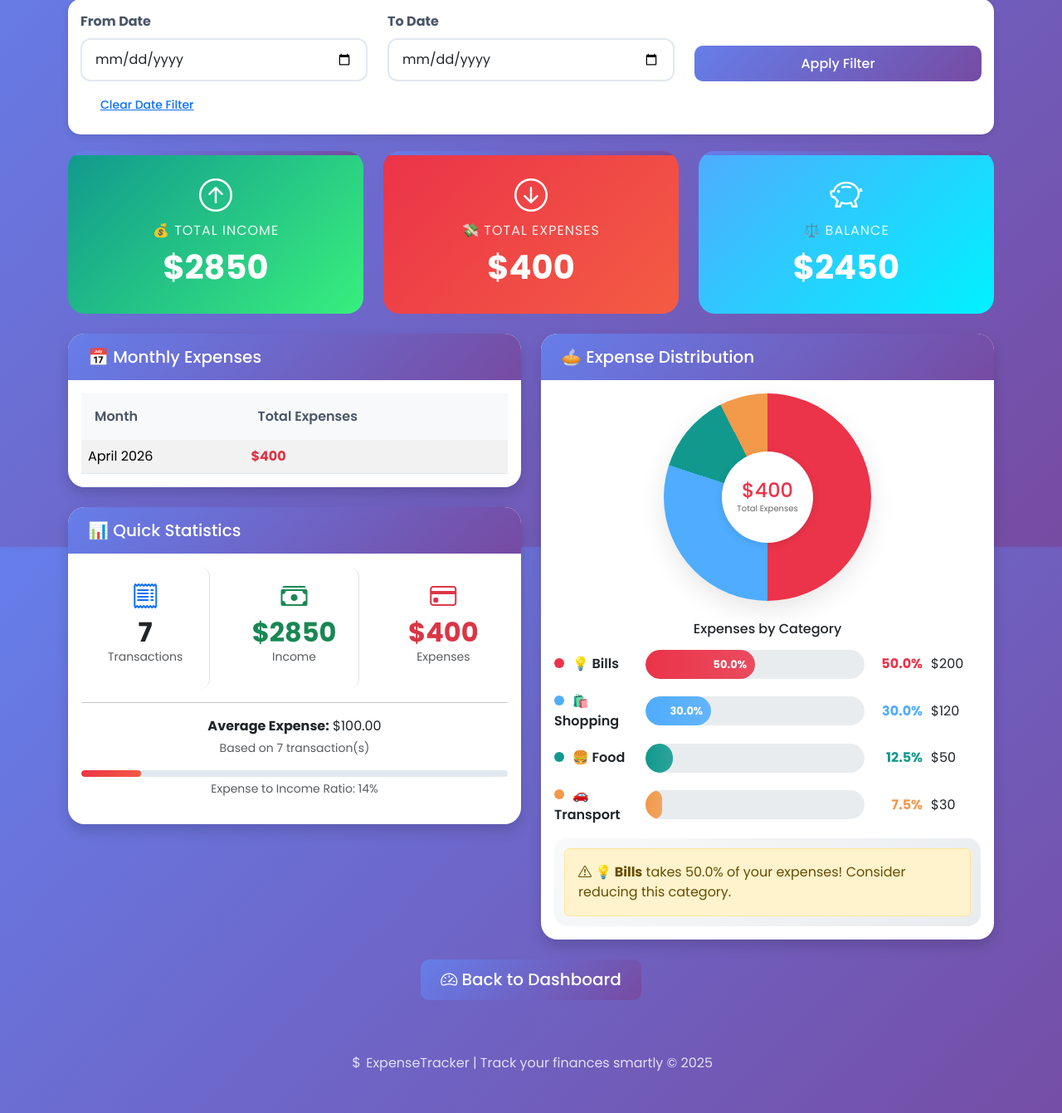
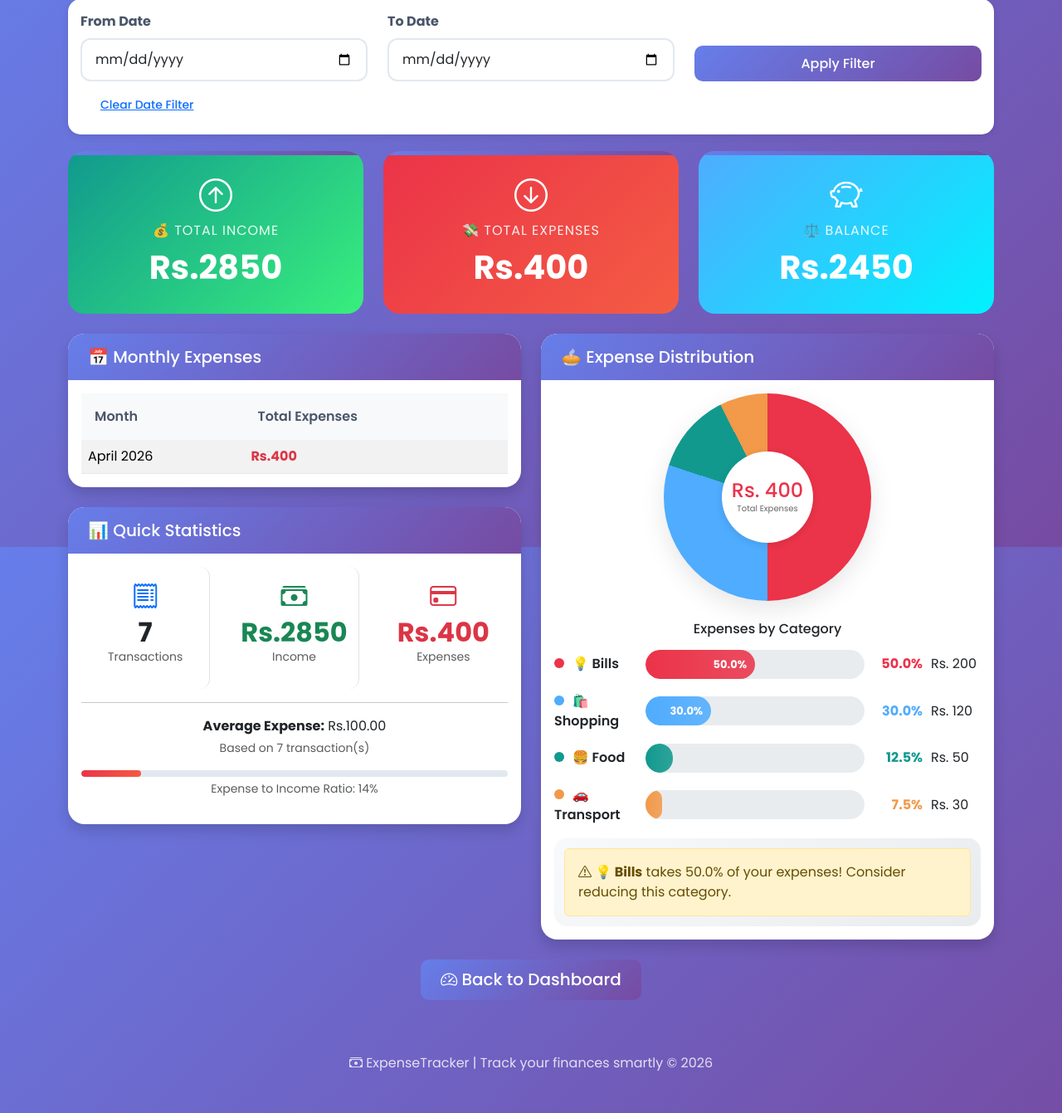
Before and after one commit to Prabhani-Jayakody/WebApp-Assignment, a Django app: page /transactions/reports/ in a window 1280 px wide. Shown: the part 141-1482 px from the top of the page at 83% size. Run offline with Django 5.2, Linux system fonts and the light colour scheme; a user stored in the database is signed in; data comes from the database, SQL or seed files in the repository; both versions use the stored data as it was after the commit.

Commit message:
Update all dollar values to Sri Lankan Rupees (Rs) in UI

```diff
--- a/templates/base.html
+++ b/templates/base.html
@@ -87,7 +87,7 @@
     </div>
 
     <footer>
-        <p><i class="bi bi-currency-dollar"></i> ExpenseTracker | Track your finances smartly © 2025</p>
+        <p><i class="bi bi-cash-stack"></i> ExpenseTracker | Track your finances smartly © 2026</p>
     </footer>
 
     <script src="https://cdn.jsdelivr.net/npm/bootstrap@5.3.0-alpha1/dist/js/bootstrap.bundle.min.js"></script>
--- a/transactions/templates/transactions/list.html
+++ b/transactions/templates/transactions/list.html
@@ -71,7 +71,7 @@
                         <td>{{ t.category }}</td>
                         <td>{{ t.description|default:"-" }}</td>
                         <td class="{% if t.type == 'income' %}text-success{% else %}text-danger{% endif %} fw-bold">
-                            {% if t.type == 'income' %}+{% else %}-{% endif %} ${{ t.amount }}
+                            {% if t.type == 'income' %}+{% else %}-{% endif %} Rs.{{ t.amount }}
                         </td>
                         <td>
                             <a href="{% url 'edit_transaction' t.pk %}" class="btn btn-warning btn-sm" title="Edit">
--- a/transactions/templates/transactions/reports.html
+++ b/transactions/templates/transactions/reports.html
@@ -155,21 +155,21 @@
         <div class="stat-card income text-center">
             <i class="bi bi-arrow-up-circle fs-1"></i>
             <p>💰 Total Income</p>
-            <h3>${{ total_income|default:"0" }}</h3>
+            <h3>Rs.{{ total_income|default:"0" }}</h3>
         </div>
     </div>
     <div class="col-md-4">
         <div class="stat-card expense text-center">
             <i class="bi bi-arrow-down-circle fs-1"></i>
             <p>💸 Total Expenses</p>
-            <h3>${{ total_expenses|default:"0" }}</h3>
+            <h3>Rs.{{ total_expenses|default:"0" }}</h3>
         </div>
     </div>
     <div class="col-md-4">
         <div class="stat-card balance text-center">
             <i class="bi bi-piggy-bank fs-1"></i>
             <p>⚖️ Balance</p>
-            <h3>${{ balance|default:"0" }}</h3>
+            <h3>Rs.{{ balance|default:"0" }}</h3>
         </div>
     </div>
 </div>
@@ -190,7 +190,7 @@
                                 {% for item in monthly_summary %}
                                 <tr>
                                     <td>{{ item.month|date:"F Y" }}</td>
-                                    <td class="text-danger fw-bold">${{ item.total }}</td>
+                                    <td class="text-danger fw-bold">Rs.{{ item.total }}</td>
                                 </tr>
                                 {% endfor %}
                             </tbody>
@@ -218,21 +218,21 @@
                     <div class="col-4">
                         <div class="stat-item border-end">
                             <i class="bi bi-cash-stack fs-2 text-success"></i>
-                            <h3 class="stat-number text-success mb-0">${{ total_income|default:"0" }}</h3>
+                            <h3 class="stat-number text-success mb-0">Rs.{{ total_income|default:"0" }}</h3>
                             <p class="text-muted small">Income</p>
                         </div>
                     </div>
                     <div class="col-4">
                         <div class="stat-item">
                             <i class="bi bi-credit-card fs-2 text-danger"></i>
-                            <h3 class="stat-number text-danger mb-0">${{ total_expenses|default:"0" }}</h3>
+                            <h3 class="stat-number text-danger mb-0">Rs.{{ total_expenses|default:"0" }}</h3>
                             <p class="text-muted small">Expenses</p>
                         </div>
                     </div>
                 </div>
                 <hr>
                 <div class="text-center">
-                    <p class="mb-1"><strong>Average Expense:</strong> ${{ avg_expense|default:"0" }}</p>
+                    <p class="mb-1"><strong>Average Expense:</strong> Rs.{{ avg_expense|default:"0" }}</p>
                     <p class="text-muted small">Based on {{ transaction_count|default:"0" }} transaction(s)</p>
                     <div class="progress mt-2" style="height: 8px;">
                         <div class="progress-bar bg-danger" style="width: {% widthratio total_expenses total_income 100 %}%"></div>
@@ -295,12 +295,12 @@
 
         const colors = {
             'Food': '#11998e', 'Transport': '#f2994a', 'Bills': '#eb3349',
-            'Shopping': '#4facfe', 'Entertainment': '#764ba2', 'Salary': '#38ef7d', 'Other': '#6c757d'
+            'Shopping': '#4facfe', 'Health': '#ff6a88',  'Entertainment': '#764ba2', 'Rent': '#2f80ed', 'Salary': '#38ef7d', 'Other': '#6c757d'
         };
 
         const icons = {
-            'Food': '🍔', 'Transport': '🚗', 'Bills': '💡', 'Shopping': '🛍️',
-            'Entertainment': '🎬', 'Salary': '💰', 'Other': '📌'
+            'Food': '🍔', 'Transport': '🚗', 'Bills': '💡', 'Shopping': '🛍️', 'Health': '🏥',
+            'Entertainment': '🎬', 'Rent': '🏠', 'Salary': '💰', 'Other': '📌'
         };
 
         // Build category bars
@@ -325,7 +325,7 @@
                         </div>
                     </div>
                     <div class="category-percent" style="color: ${color};">${percent}%</div>
-                    <div style="width: 60px; text-align: left;">$${item.total}</div>
+                    <div style="width: 60px; text-align: left;">Rs. ${item.total}</div>
                 </div>
             `;
         });
@@ -348,7 +348,7 @@
         const donutHtml = `
             <div class="donut-chart" style="background: conic-gradient(${conicGradient});">
                 <div class="donut-hole">
-                    <h3>$${totalExpenses}</h3>
+                    <h3>Rs. ${totalExpenses}</h3>
                     <p>Total Expenses</p>
                 </div>
             </div>
```
Also changed, not shown: transactions/templates/transactions/dashboard.html (+4 -4 lines), db.sqlite3, transactions/forms.py (line endings or trailing spaces).
